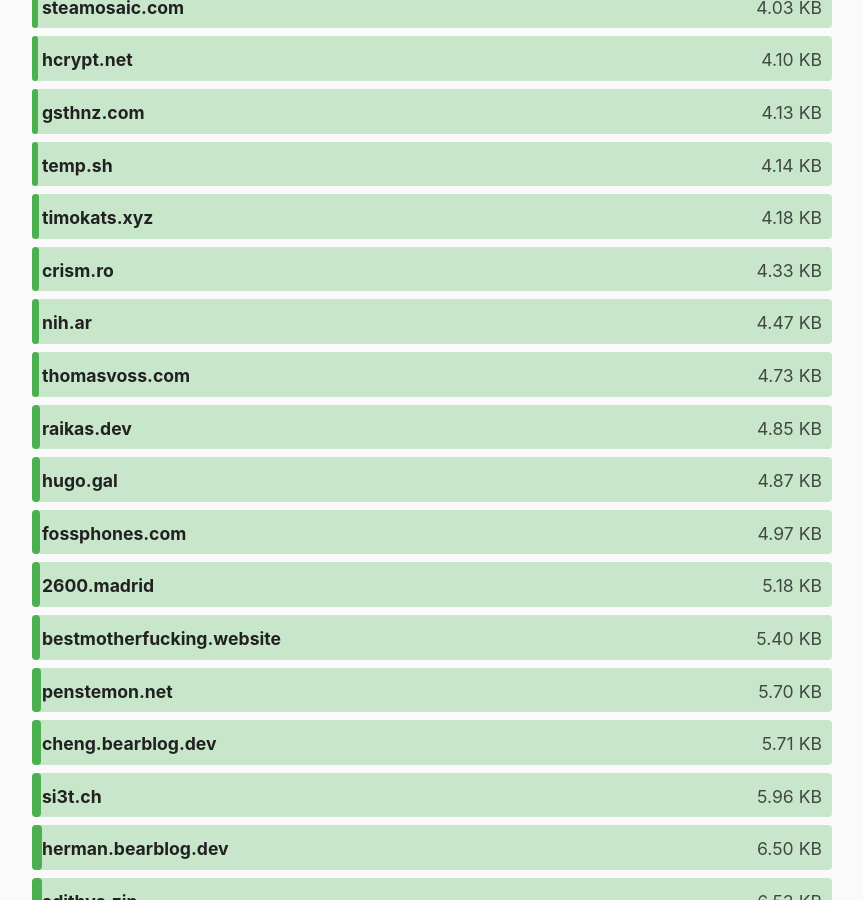
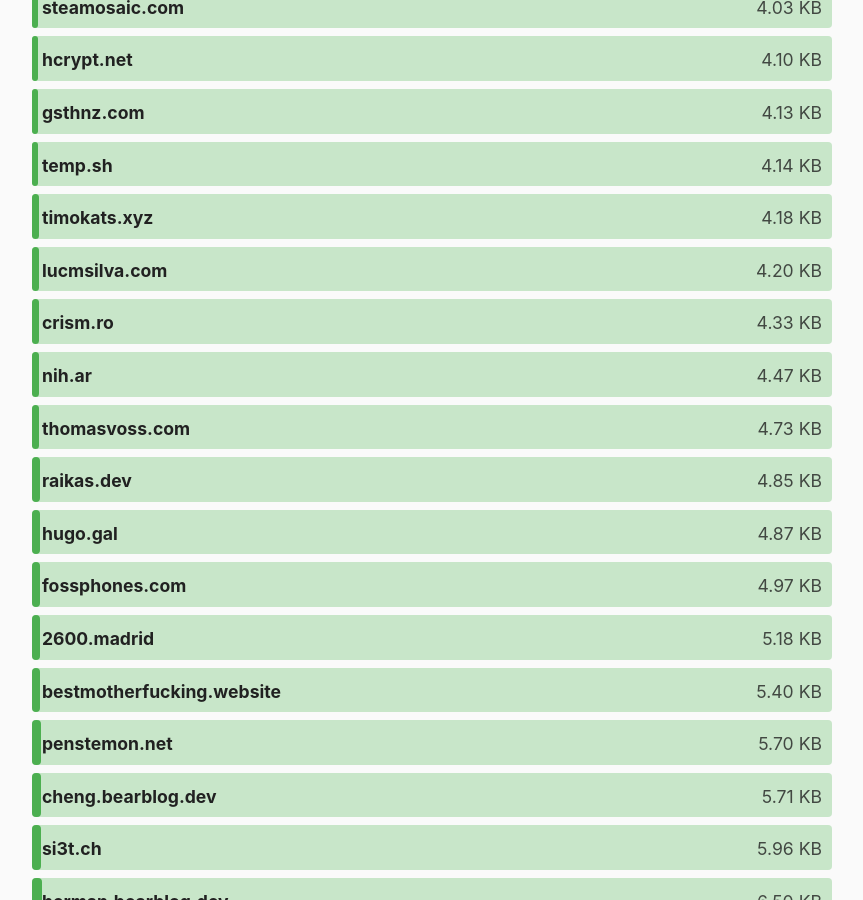
Before and after one commit to kevquirk/512kb.club, a Jekyll site: the page built from index.md, in a window 1280 px wide and 900 px high, scrolled down 1639 px. Shown: the whole window, without its empty margins (208-1071 px from the left). Built offline with Jekyll 4.4.1, drawn with Linux system fonts in a browser that asks for light colours; comment, search, counter and statistics services are not loaded.

Commit message:
add lucmsilva.com

```diff
--- a/_data/sites.yml
+++ b/_data/sites.yml
@@ -2218,6 +2218,11 @@
   size: 31.7
   last_checked: 2023-11-05
 
+- domain: lucmsilva.com
+  url: https://www.lucmsilva.com
+  size: 4.2
+  last_checked: 2025-05-22
+
 - domain: lukas.pietzschmann.org
   url: https://lukas.pietzschmann.org/
   size: 215.87
```
